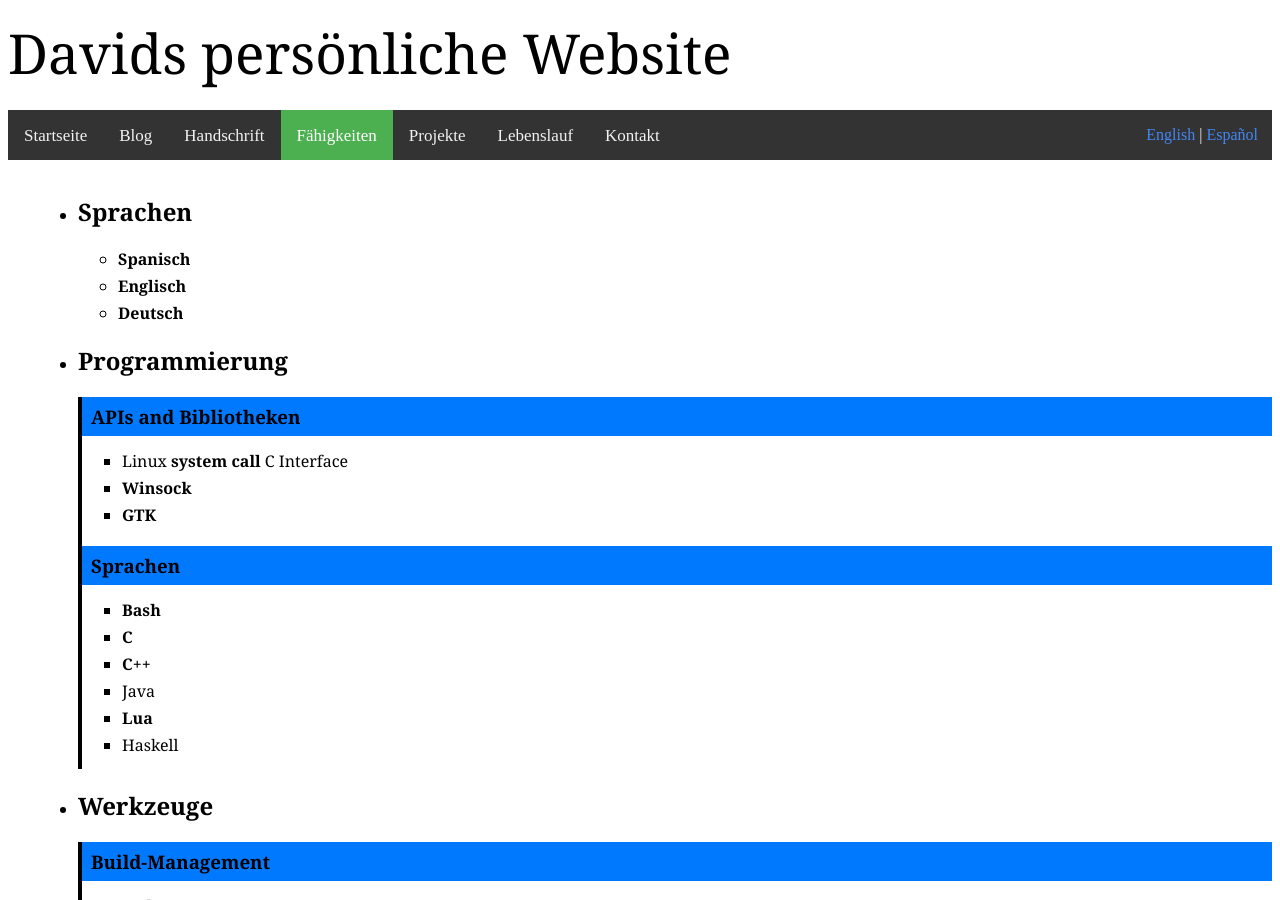
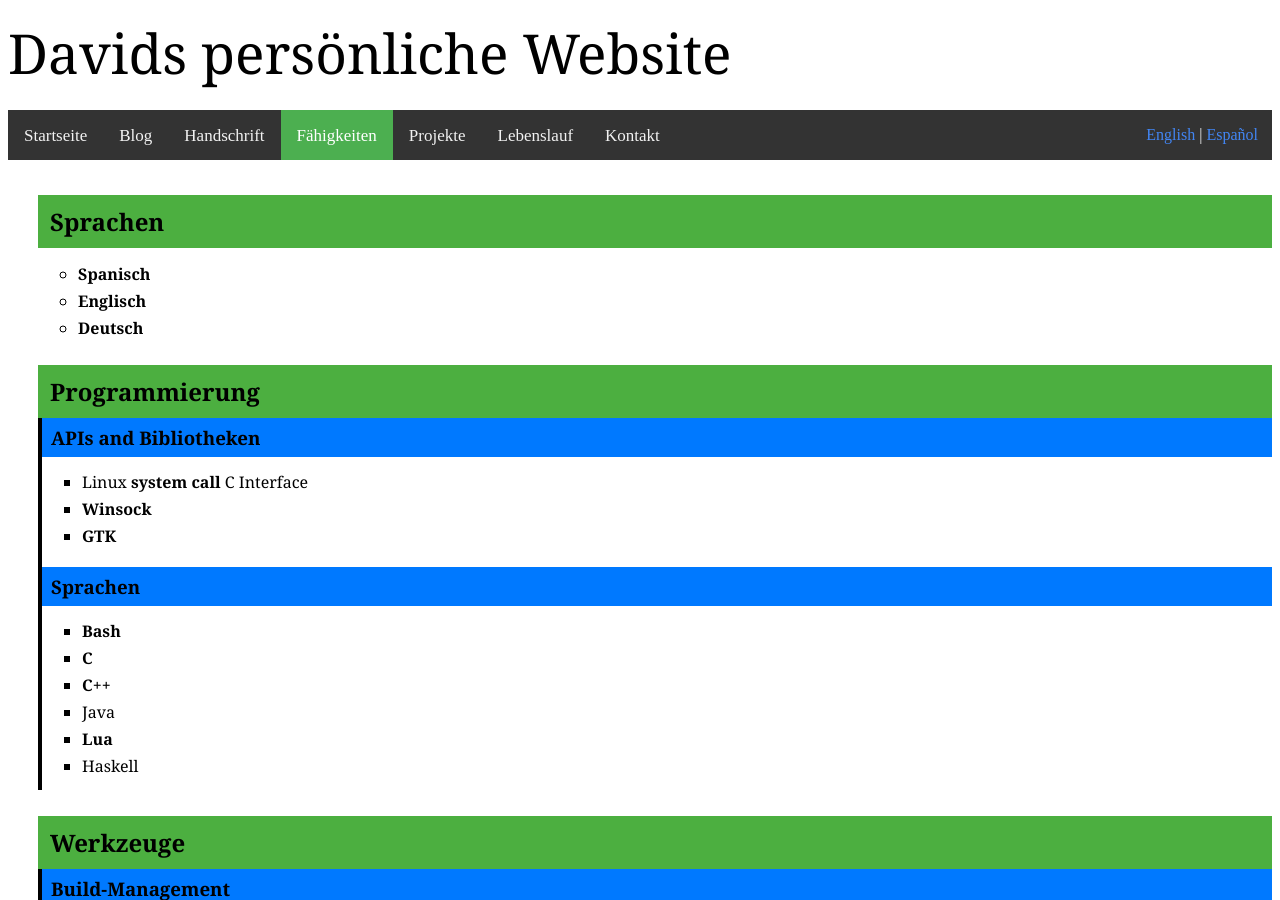
Before and after one commit to kalrish/website, a Jekyll site: the page built from deu/skills.html, in a window 1280 px wide and 900 px high. Built offline with Jekyll 4.4.1, drawn with Linux system fonts in a browser that asks for light colours.

Commit message:
Rename forgotten occurrences of 'toplist' class in skills page

```diff
--- a/deu/skills.html
+++ b/deu/skills.html
@@ -3,7 +3,7 @@ title: Fähigkeiten
 permasub: skills
 css: skills
 ---
-<ul class="toplist">
+<ul class="sections">
 	<li>
 		<h2>Sprachen</h2>
 		<ul id="langlist">
--- a/esp/skills.html
+++ b/esp/skills.html
@@ -3,7 +3,7 @@ title: Habilidades y conocimientos
 permasub: skills
 css: skills
 ---
-<ul class="toplist">
+<ul class="sections">
 	<li>
 		<h2>Idiomas</h2>
 		<ul id="langlist">
```
